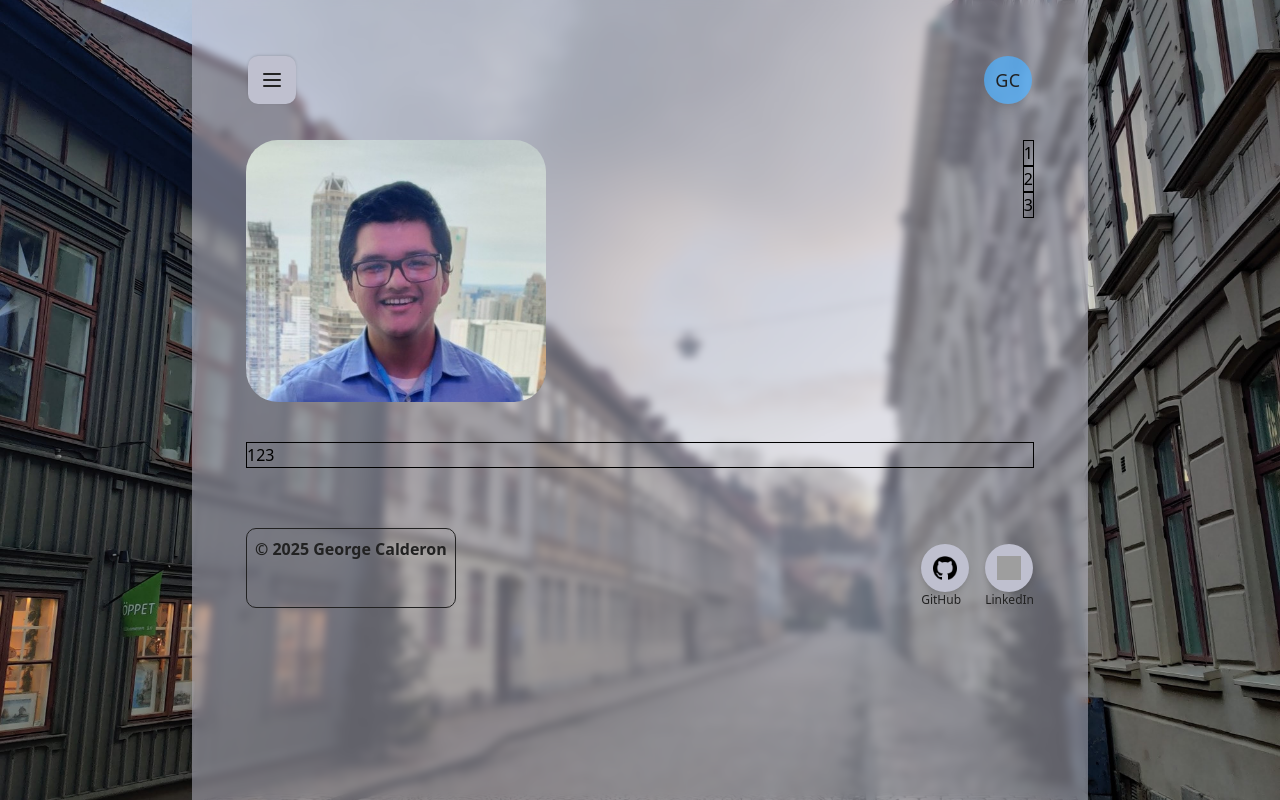
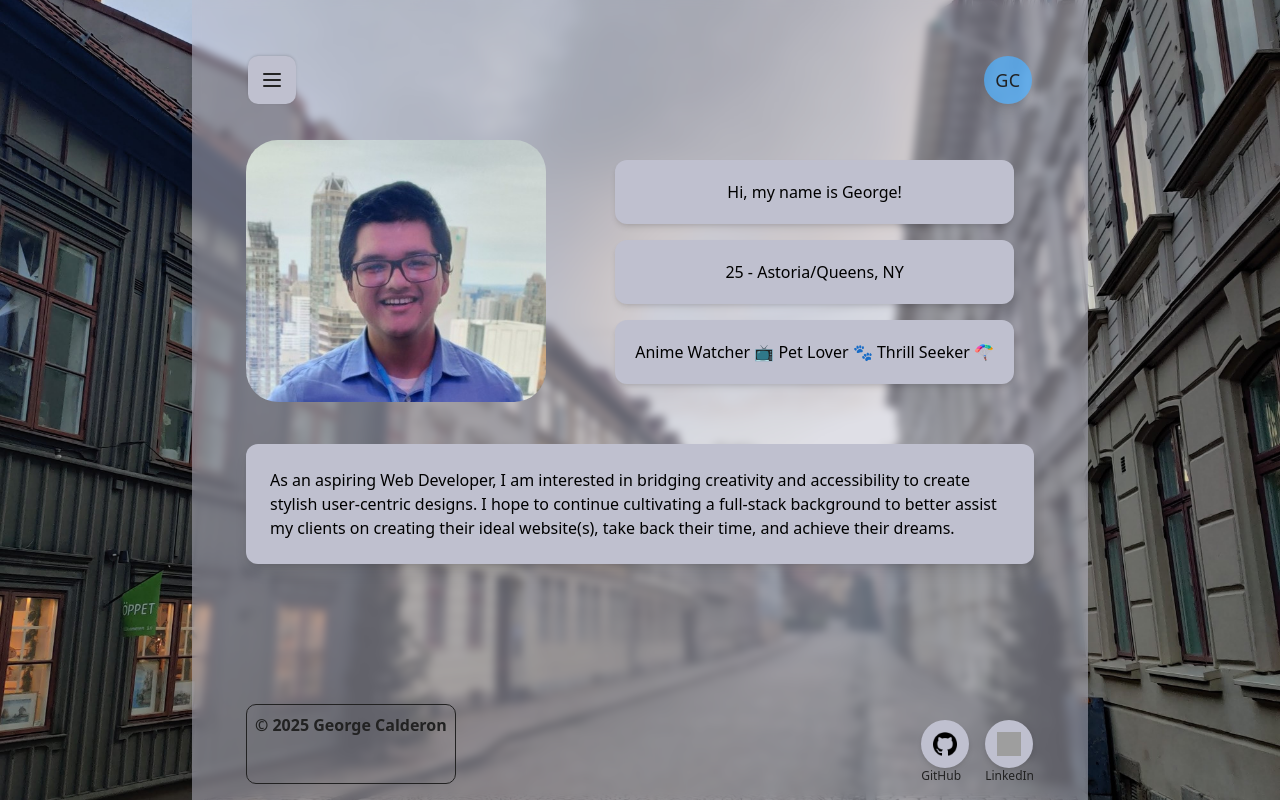
Before and after one commit to gcalder1/George_C_React_Portfolio, a React (Vite) app in the folder frontend/: page /home in a window 1280 px wide. Built offline with nearby package versions, Linux system fonts and the light colour scheme; grey boxes are pictures that could not be loaded.

Commit message:
Finished basic home page

```diff
--- a/frontend/src/PageComponents/Home.jsx
+++ b/frontend/src/PageComponents/Home.jsx
@@ -8,25 +8,29 @@ export const Home = () => {
         <div className="pt-5 pb-10 pl-3.5 pr-3.5">
             <div className="flex flex-row justify-between">
                 <ProfileHolder imageContent={"/generalImages/georgeProfile.jpg"} altContent={"George Calderon"} imageStyling={"w-75 h-auto rounded-4xl"} />
-                <div>
+                <div className="flex flex-col gap-4 p-5">
                     <InfoCard
-                infoCardStyling={"border"}
-                infoCardContent={"1"}
+                infoCardStyling={"bg-[#BFC0CF] text-black p-4 rounded-xl shadow-md text-center"}
+                infoCardContent={"Hi, my name is George!"}
                 />
                 <InfoCard
-                infoCardStyling={"border"}
-                infoCardContent={"2"}
+                infoCardStyling={"bg-[#BFC0CF] text-black p-4 rounded-xl shadow-md text-center"}
+                infoCardContent={"25 - Astoria/Queens, NY"}
                 />
                 <InfoCard
-                infoCardStyling={"border"}
-                infoCardContent={"3"}
+                infoCardStyling={"bg-[#BFC0CF] text-black p-4 rounded-xl shadow-md text-center"}
+                infoCardContent={
+                    "Anime Watcher 📺 Pet Lover 🐾 Thrill Seeker 🪂"
+                }
                 />
                 </div>
             </div>
             <div className="pt-10">
                 <InfoCard
-                infoCardStyling={"border"}
-                infoCardContent={"123"}
+                infoCardStyling={"bg-[#BFC0CF] text-black p-6 rounded-xl shadow-lg"}
+                infoCardContent={
+                    "As an aspiring Web Developer, I am interested in bridging creativity and accessibility to create stylish user-centric designs. I hope to continue cultivating a full-stack background to better assist my clients on creating their ideal website(s), take back their time, and achieve their dreams."
+                }
                 />
             </div>
         </div>
--- a/frontend/src/components/BottomBar.jsx
+++ b/frontend/src/components/BottomBar.jsx
@@ -3,7 +3,7 @@ import { CopyrightHolder } from "./CopyrightHolder";
 
 export const BottomBar = () => {
     return (
-        <div className="flex justify-between pt-5 pb-10 pl-3.5 pr-3.5">
+        <div className="flex justify-between pt-25 pb-5 pl-3.5 pr-3.5">
             <CopyrightHolder />
             <ConnectContainer />
         </div>
--- a/frontend/src/components/InfoCard.jsx
+++ b/frontend/src/components/InfoCard.jsx
@@ -1,6 +1,6 @@
 export const InfoCard = ({ infoCardContent, infoCardStyling }) => {
     return(
-        <div className={infoCardStyling}>
+        <div className={`${infoCardStyling} p-5`} >
             <span>{infoCardContent}</span>
         </div>
     )
```
